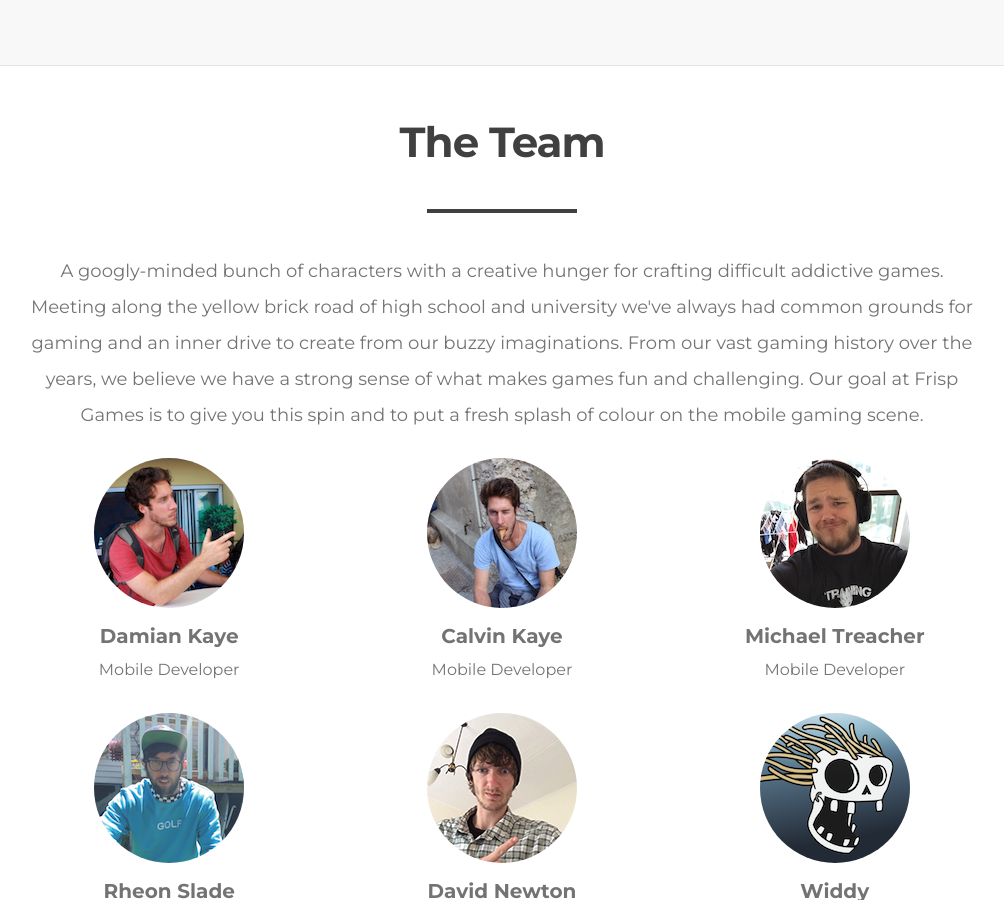
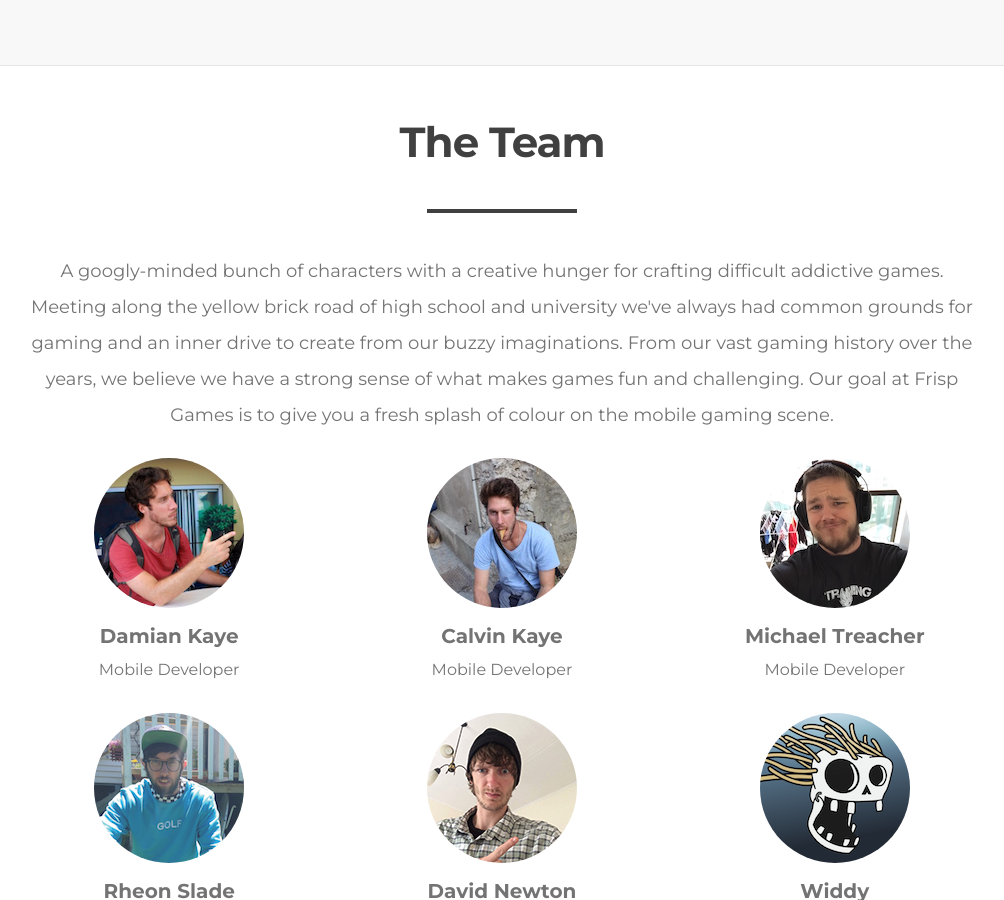
Before and after one commit to frispgames/frispgames.github.io, a Jekyll site: the page built from index.html, in a window 1280 px wide and 900 px high, scrolled down 2123 px. Shown: the whole window, without its empty margins (138-1142 px from the left). Built offline with Jekyll 4.4.1, drawn with Linux system fonts in a browser that asks for light colours; nearby versions of some CDN libraries.

Commit message:
Update text

```diff
--- a/index.html
+++ b/index.html
@@ -49,7 +49,7 @@ layout: default
     <h2>The Team</h2>
     <div class="section__break"></div>
     <div class="row">
-      <p>A googly-minded bunch of characters with a creative hunger for crafting difficult addictive games. Meeting along the yellow brick road of high school and university we've always had common grounds for gaming and an inner drive to create from our buzzy imaginations. From our vast gaming history over the years, we believe we have a strong sense of what makes games fun and challenging. Our goal at Frisp Games is to give you this spin and to put a fresh splash of colour on the mobile gaming scene.</p>
+      <p>A googly-minded bunch of characters with a creative hunger for crafting difficult addictive games. Meeting along the yellow brick road of high school and university we've always had common grounds for gaming and an inner drive to create from our buzzy imaginations. From our vast gaming history over the years, we believe we have a strong sense of what makes games fun and challenging. Our goal at Frisp Games is to give you a fresh splash of colour on the mobile gaming scene.</p>
     </div>
     <div class="row">
       <div class="about four columns">
```
